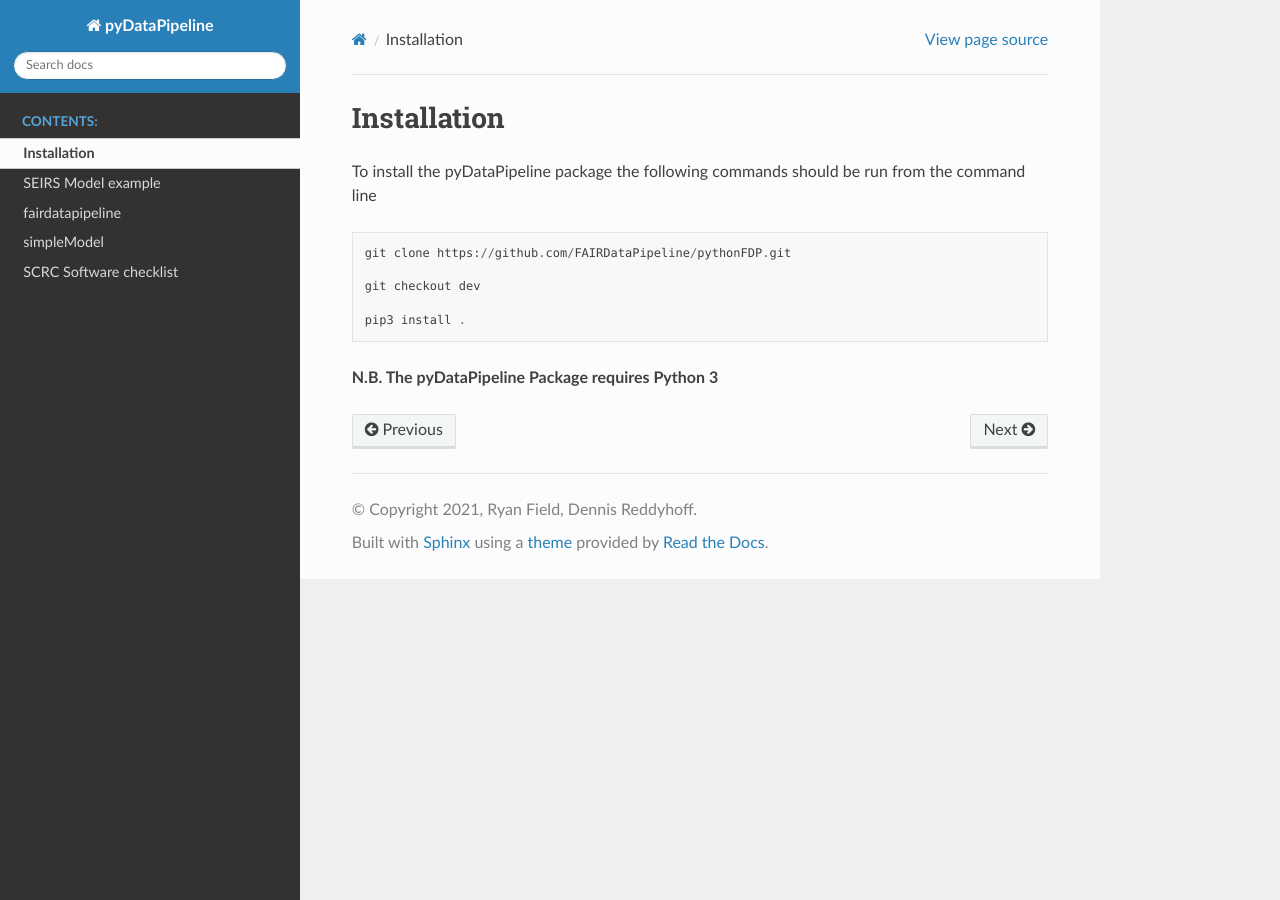
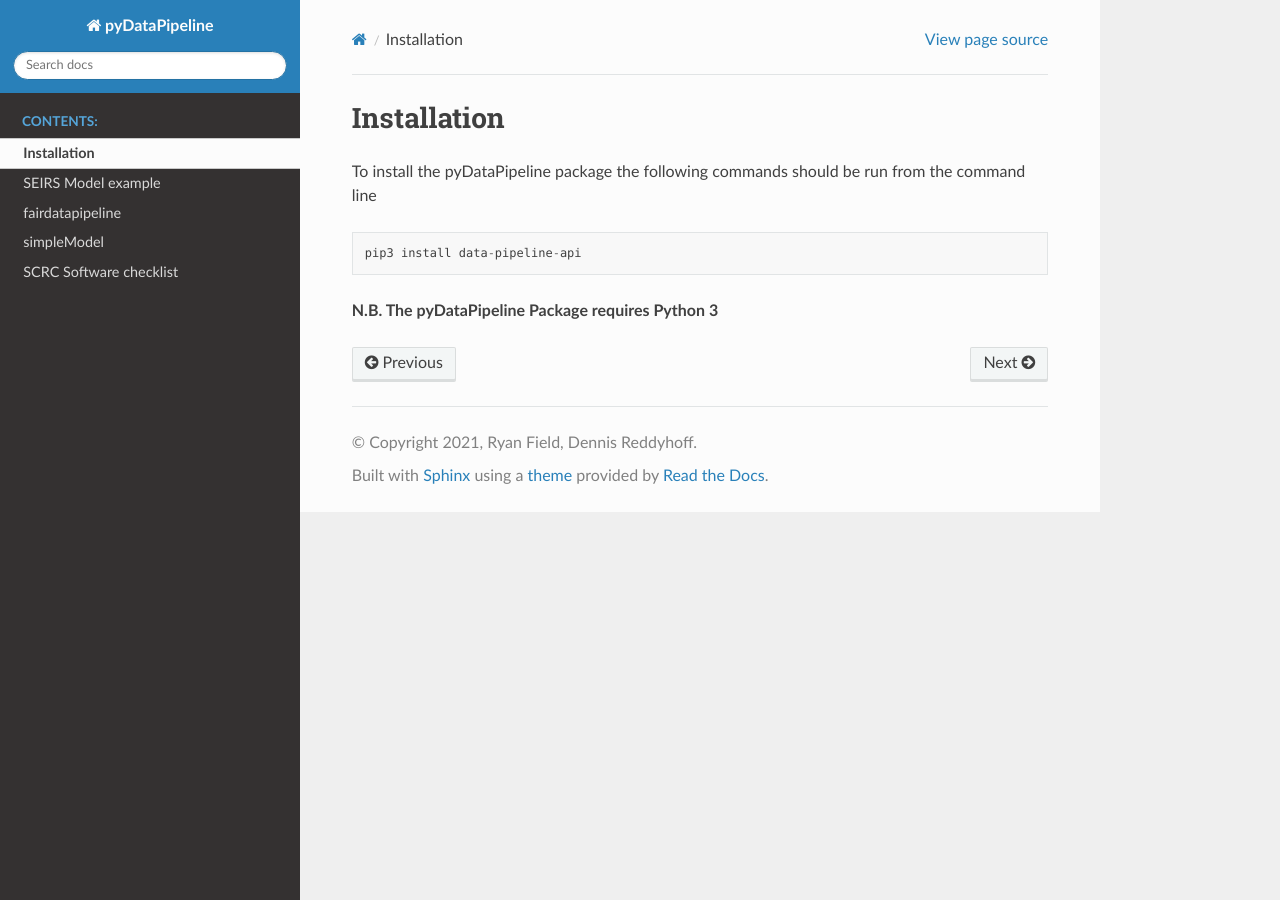
Before and after one commit to FAIRDataPipeline/pyDataPipeline, a Sphinx documentation site: the page built from doc/installation.rst, in a window 1280 px wide. Built offline with Sphinx 7.4.7 and the Read the Docs theme 2.0.0, drawn with Linux system fonts in a browser that asks for light colours.

Commit message:
Update installation instructions to use PyPi

```diff
--- a/doc/installation.rst
+++ b/doc/installation.rst
@@ -4,10 +4,6 @@ Installation
 To install the pyDataPipeline package the following commands should be run from the command line
 ::
 
-    git clone https://github.com/FAIRDataPipeline/pythonFDP.git
-
-    git checkout dev
-
-    pip3 install .
+    pip3 install data-pipeline-api
 
 **N.B. The pyDataPipeline Package requires Python 3**
--- a/pyproject.toml
+++ b/pyproject.toml
@@ -1,6 +1,6 @@
 [tool.poetry]
 name = "pydatapipeline"
-version = "0.4.0"
+version = "0.7.5"
 description = "Python api to interact with the Fair Data Pipeline"
 authors = [
     "Ryan J Field <ryan.field@glasgow.ac.uk>",
```
Also changed, not shown: README.md (+5 -0 lines).
